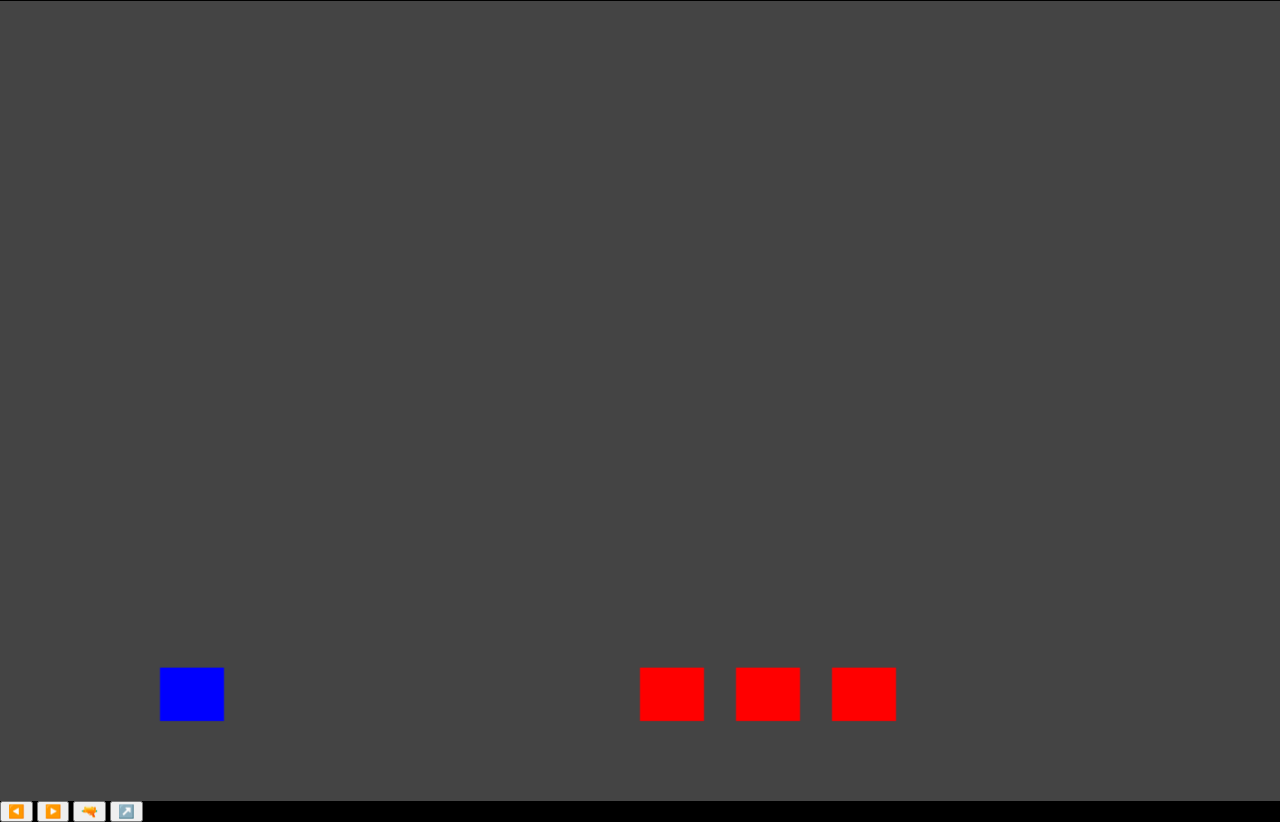
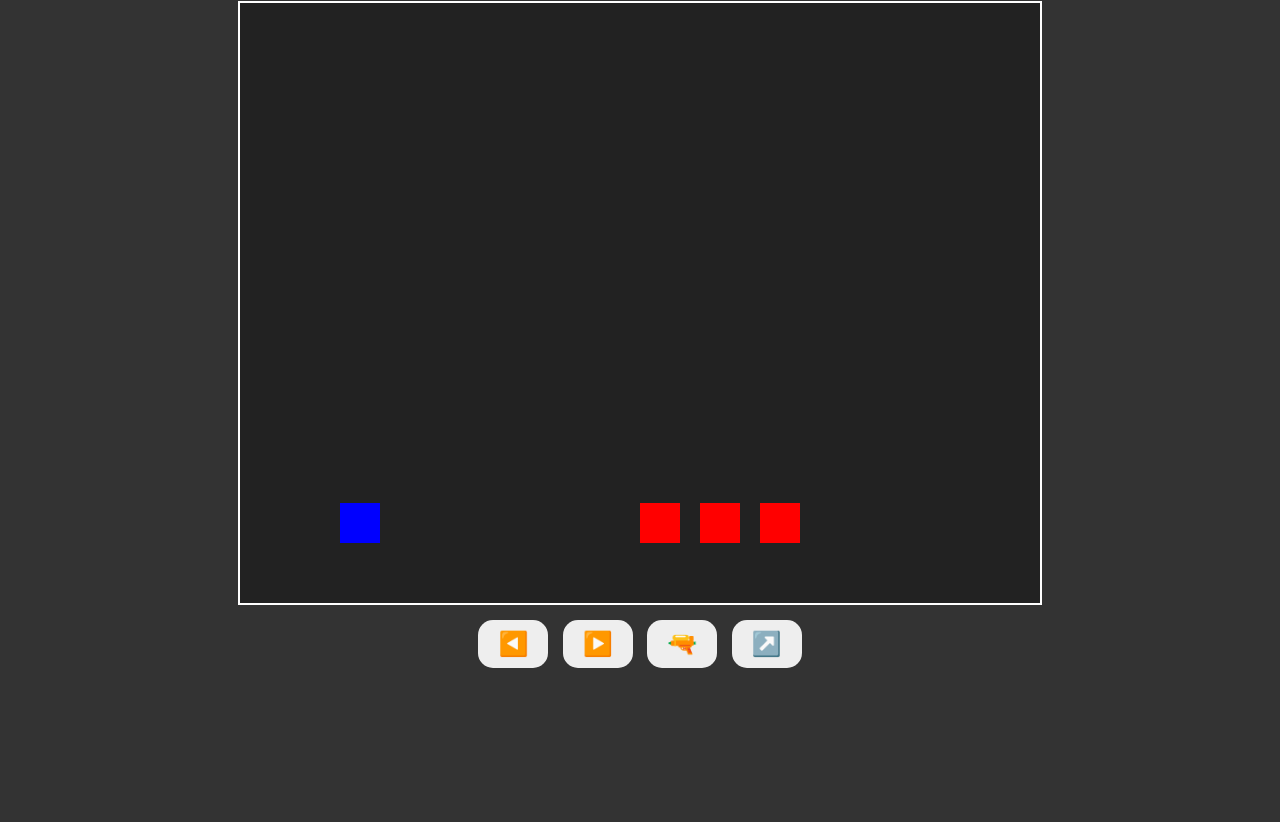
Before and after one commit to Alexandrohalex/Vivazgame, a plain HTML site: page index.html in a window 1280 px wide. Shown: the part 79-901 px from the top of the page. After the commit the page ends 800 px from the top, so only its background shows below. Drawn offline with Linux system fonts and the light colour scheme.

Commit message:
Update style.css

```diff
--- a/style.css
+++ b/style.css
@@ -1,24 +1,29 @@
+body {
+  background-color: #333;
+  color: white;
+  font-family: sans-serif;
+  text-align: center;
+  margin: 0;
+  padding: 0;
+}
 
-body, html {
-    margin: 0;
-    padding: 0;
-    background: #000;
-    overflow: hidden;
+canvas {
+  background-color: #222;
+  display: block;
+  margin: 10px auto;
+  border: 2px solid #fff;
 }
-#gameCanvas {
-    width: 100vw;
-    height: 100vh;
-    display: block;
-    background: #444;
+
+#controls {
+  margin: 10px;
 }
-#hud {
-    position: absolute;
-    bottom: 10px;
-    left: 10px;
-    color: white;
+
+button {
+  font-size: 24px;
+  padding: 10px 20px;
+  margin: 5px;
+  border-radius: 15px;
+  border: none;
+  background-color: #eee;
+  cursor: pointer;
 }
-#hud button {
-    font-size: 20px;
-    margin: 5px;
-    padding: 10px;
-}
```
